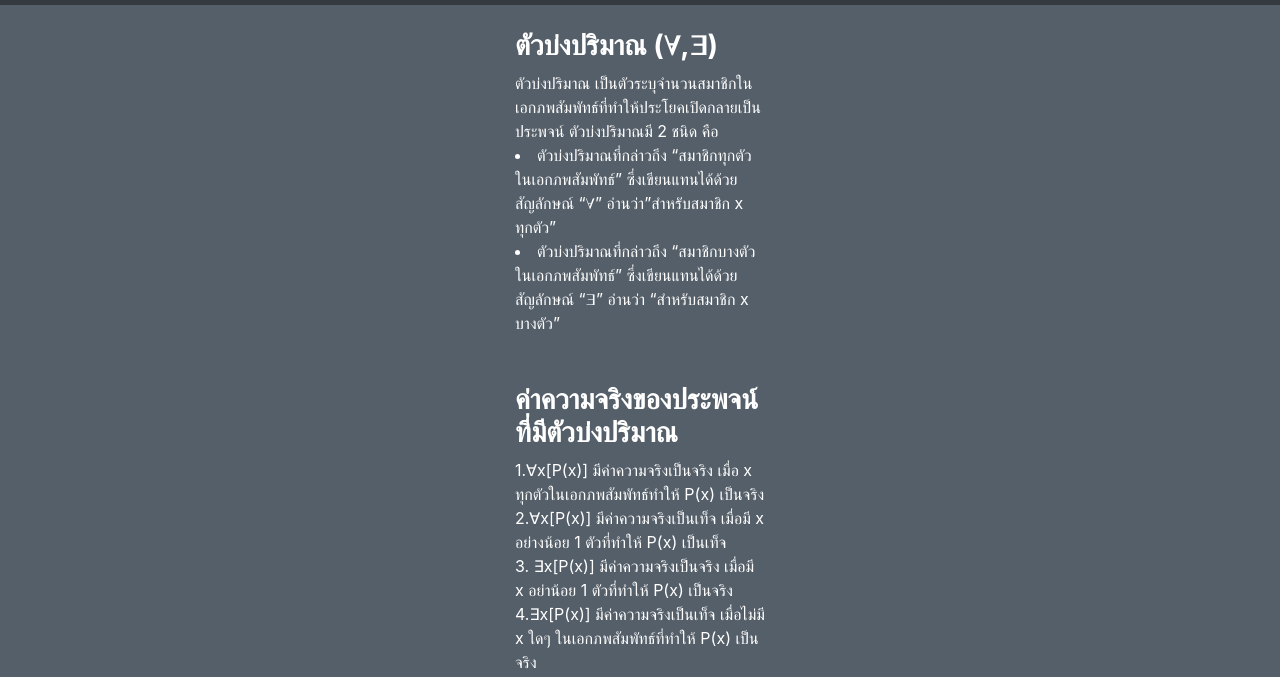
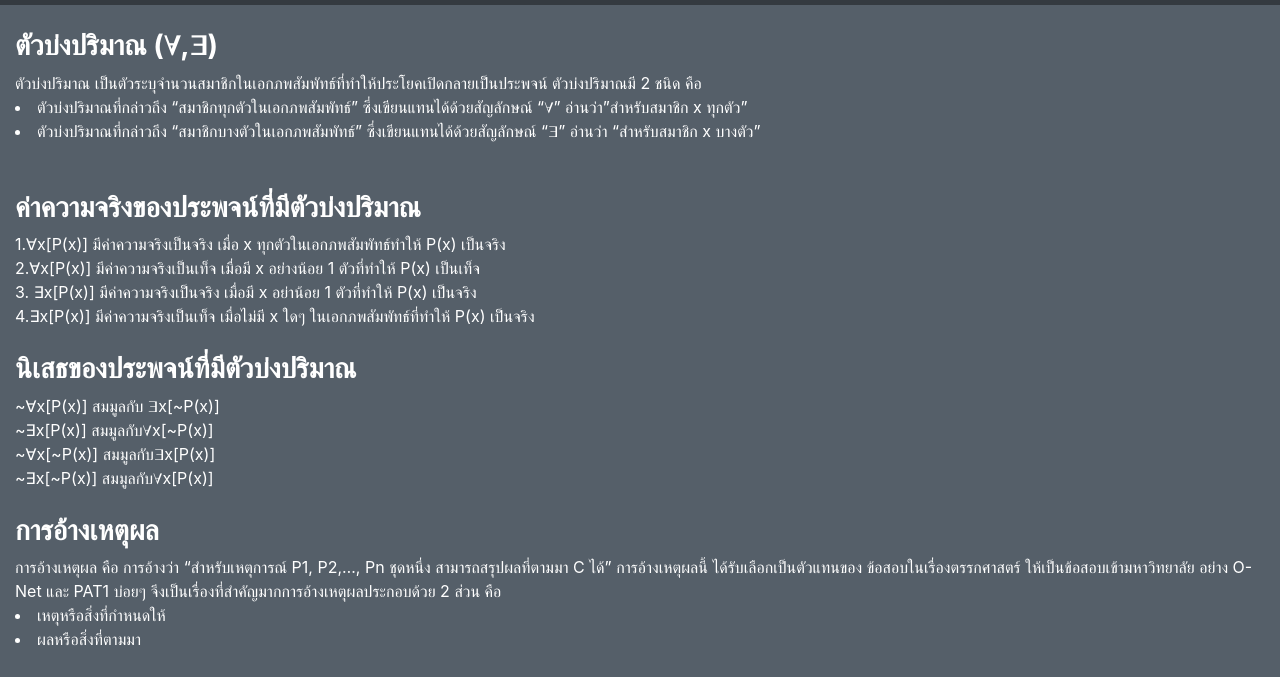
Before and after one commit to Xurban21/homework, a plain HTML site: page index.html in a window 1280 px wide. Shown: the part 51-728 px from the top of the page. Drawn offline with nearby package versions, Linux system fonts and the light colour scheme.

Commit message:
Update index.html

```diff
--- a/index.html
+++ b/index.html
@@ -36,7 +36,7 @@
   </nav>
   <div class="container-fluid" style="margin-top:80px;">
 
-    <div class="center-content; text-white" style="margin-left: 500px; margin-right: 500px;">
+    <div class="center-content; text-white">
         <h3><b>ตัวบ่งปริมาณ (∀,∃)</b></h3>
         ตัวบ่งปริมาณ เป็นตัวระบุจำนวนสมาชิกในเอกภพสัมพัทธ์ที่ทำให้ประโยคเปิดกลายเป็นประพจน์ ตัวบ่งปริมาณมี 2 ชนิด คือ</br>
         <li>ตัวบ่งปริมาณที่กล่าวถึง “สมาชิกทุกตัวในเอกภพสัมพัทธ์”  ซึ่งเขียนแทนได้ด้วยสัญลักษณ์ “∀” อ่านว่า”สำหรับสมาชิก x ทุกตัว”</br>
```
